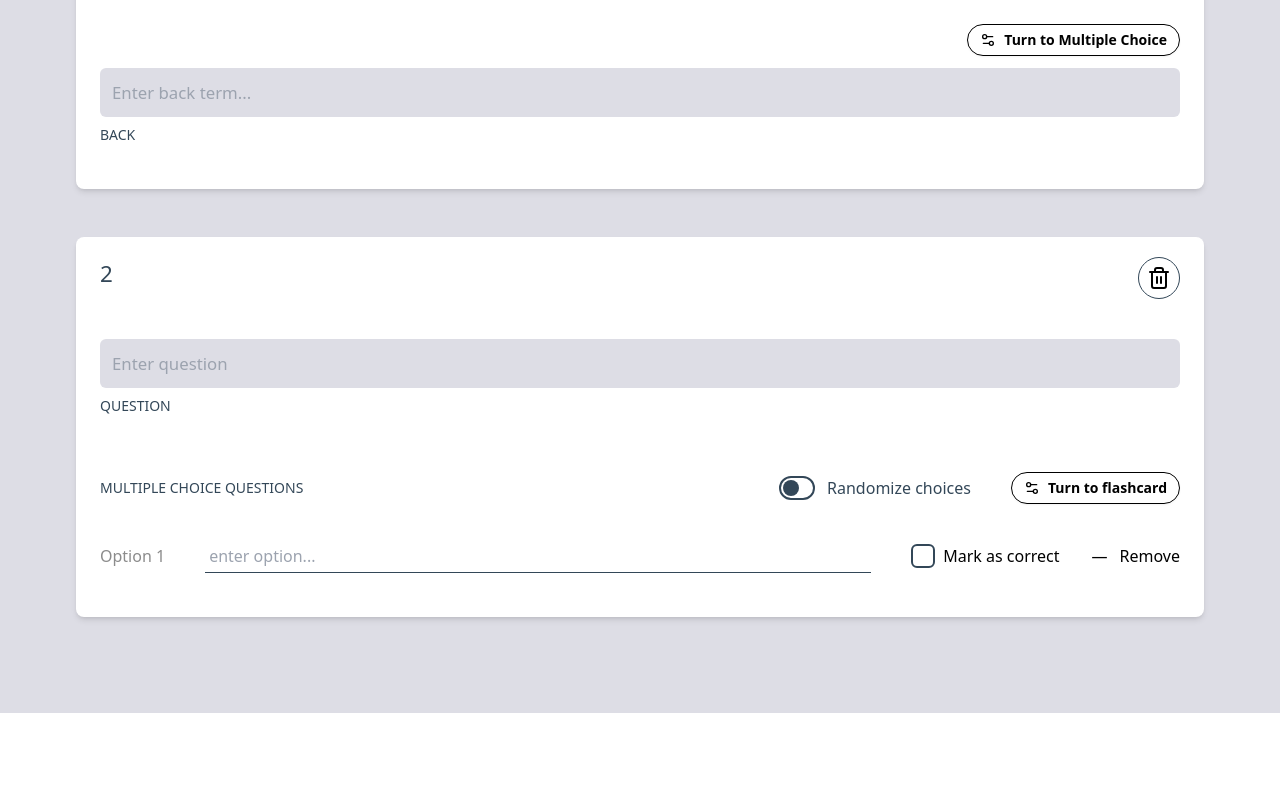
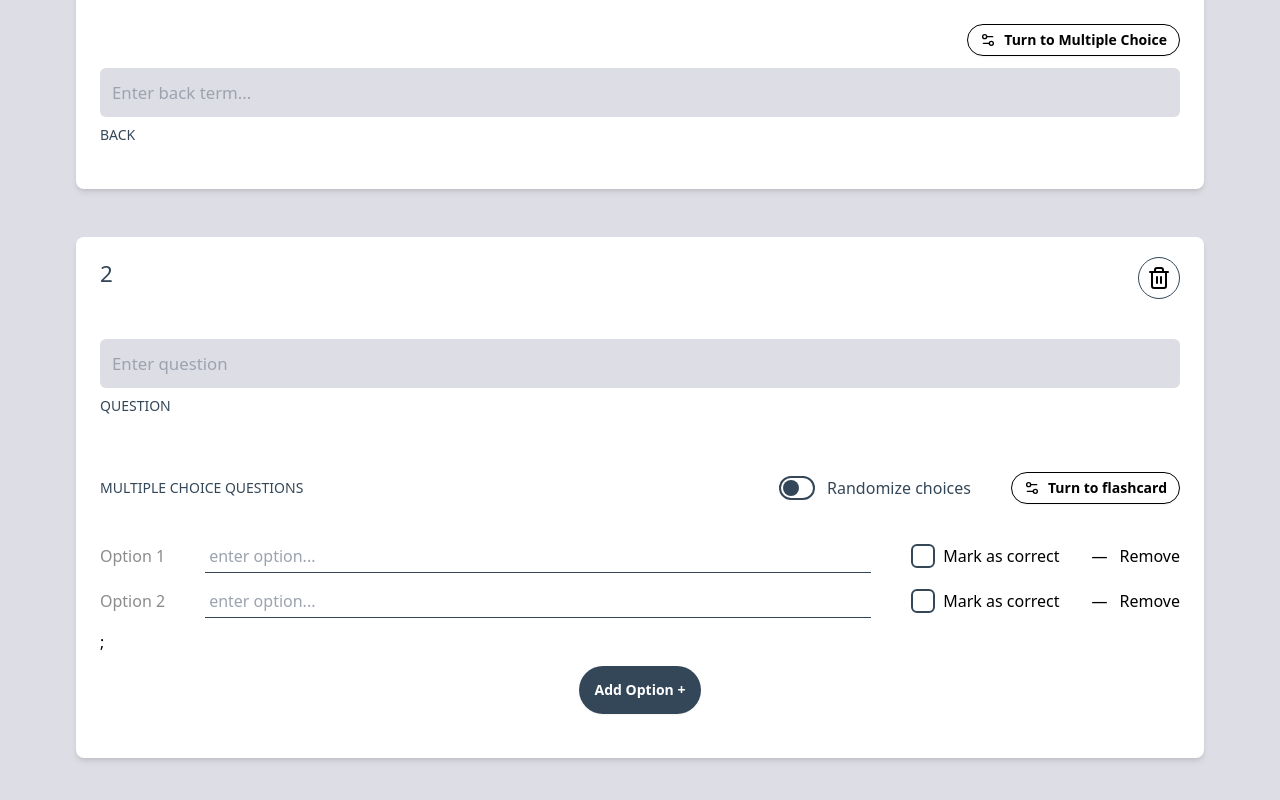
Before and after one commit to p-ragudo/flashcards_app, a React (Vite) app in the folder frontend/: page /edit/1 in a window 1280 px wide. Shown: the part 654-1454 px from the top of the page. Before the commit the page ends 1367 px from the top, so only its background shows below. Built offline with nearby package versions, Linux system fonts and the light colour scheme.

Commit message:
90% done with ChoiceCardEditComponent

```diff
--- a/frontend/src/components/Checkbox.jsx
+++ b/frontend/src/components/Checkbox.jsx
@@ -5,7 +5,7 @@ const Checkbox = ({ widthHeight, checkSize, onCheck, isChecked }) => {
     <div className="flex items-center justify-center relative">
         <div className=
         {`
-            ${widthHeight} rounded-md flex items-center justify-center border-2
+            ${widthHeight} rounded-md flex items-center justify-center border-2 transition-all
             ${isChecked ? `border-green-500 bg-green-500` :`border-[#334758] bg-white`}
         `}
         onClick={onCheck}
--- /dev/null
+++ b/frontend/src/pages/SetEditor/AddOptionComponent.jsx
@@ -0,0 +1,11 @@
+const AddOptionComponent = ({onClick}) => {
+  return (
+    <div className="flex w-full justify-center">
+        <button className="btn rounded-full border-none text-white hover:bg-[#3d5469] bg-[#334758]" onClick={onClick}>
+            Add Option +
+        </button>
+    </div>
+  )
+}
+
+export default AddOptionComponent
--- a/frontend/src/pages/SetEditor/ChoiceCardEditComponent.jsx
+++ b/frontend/src/pages/SetEditor/ChoiceCardEditComponent.jsx
@@ -1,22 +1,70 @@
 import { Trash2, Settings2, ToggleLeft, ToggleRight } from "lucide-react";
-import { useState } from "react";
+import { useState, useEffect } from "react";
 import { ToggleSwitch } from "../../components/ToggleSwitch";
 import OptionComponent from "./OptionComponent";
+import AddOptionComponent from "./AddOptionComponent";
 
 const ChoiceCardEditComponent = ({number}) => {
     const [isRandomizeChoices, setIsRandomizeChoices] = useState(false);
-    const [options, setOptions] = useState([
-        {id: crypto.randomUUID(), text: "", isCorrect: false}
-    ])
-    const [isChecked, setIsChecked] = useState(false);
+    const [options, setOptions] = useState([])
 
-    const toggleCorrect = (id) => {
-        setOptions(prevOptions => {
-            prevOptions.map(option => {
-                option.id === id ? {...option, isCorrect: !option.isCorrect} : option
-            });
-        });
+    const toggleCheckbox = (id) => {
+        setOptions(prevOptions => prevOptions.map(
+            option => option.id === id ? {...option, isCorrect: !option.isCorrect} : option
+        ));
     }
+
+    const addOption = () => {
+        const newOption = {
+            id: crypto.randomUUID(),
+            text: "",
+            isCorrect: false
+        };
+
+        setOptions(prevOptions => [...prevOptions, newOption]);
+    }
+
+    const removeOption = (id) => {
+        setOptions(prevOptions =>
+            prevOptions.filter(option => option.id !== id)
+        );
+    }
+
+    // for testing, fill up options with default vals
+    useEffect(() => {
+        setOptions([
+            {id: crypto.randomUUID(), text: "", isCorrect: false},
+            {id: crypto.randomUUID(), text: "", isCorrect: false}
+        ])
+    }, [])
+
+    // useEffect(() => {
+    //     const loadOptions = async () => {
+    //         try {
+    //             fetch card data
+    //             const data = fetchCardData();
+
+    //             if(data.options && data.options.length > 0) {
+    //                 setOptions(data.options);
+    //             } else {
+    //                 setOptions([
+    //                     {id: crypto.randomUUID(), text: "", isCorrect: false},
+    //                     {id: crypto.randomUUID(), text: "", isCorrect: false}
+    //                 ])
+    //             }
+    //         } catch (e) {
+    //             console.error("Failed to fetchOptions or loadOptions:", e);
+
+    //             setOptions([
+    //                 {id: crypto.randomUUID(), text: "", isCorrect: false},
+    //                 {id: crypto.randomUUID(), text: "", isCorrect: false}
+    //             ])
+
+    //             // notify user using toast
+    //         }
+    //     }
+    //     loadOptions();
+    // }, []);
 
     // test data for OptionComponent
     const data = {
@@ -71,7 +119,19 @@ const ChoiceCardEditComponent = ({number}) => {
                         </button>
                     </div>
                 </div>
-                <OptionComponent data={data} onCheck={() => setIsChecked(!isChecked)} isChecked={isChecked}/>
+
+                {options.map((option, index) => (
+                    <OptionComponent
+                        key={option.id}
+                        data={option}
+                        index={index + 1}
+                        onCheck={() => toggleCheckbox(option.id)}
+                        isChecked={option.isCorrect}
+                        onRemove={() => removeOption(option.id)}
+                    />
+                ))};
+
+                <AddOptionComponent onClick={addOption}/>
             </div>
 
         </div>
--- a/frontend/src/pages/SetEditor/OptionComponent.jsx
+++ b/frontend/src/pages/SetEditor/OptionComponent.jsx
@@ -1,10 +1,10 @@
 import Checkbox from "../../components/Checkbox";
 
-const OptionComponent = ({ data, onCheck, isChecked, onRemove}) => {
+const OptionComponent = ({ data, onCheck, isChecked, onRemove, index}) => {
   return (
     <div className="grid grid-cols-2 md:flex md:flex-row md:justify-between md:items-center">
         <span className="text-[#8C8C8C] font-medium order-1 md:mr-10">
-            Option {data.order ?? 1}
+            Option {index}
         </span>
         <input
           type="text"
```
Also changed, not shown: 1 other file (tests, documents, lock files or other folders).
